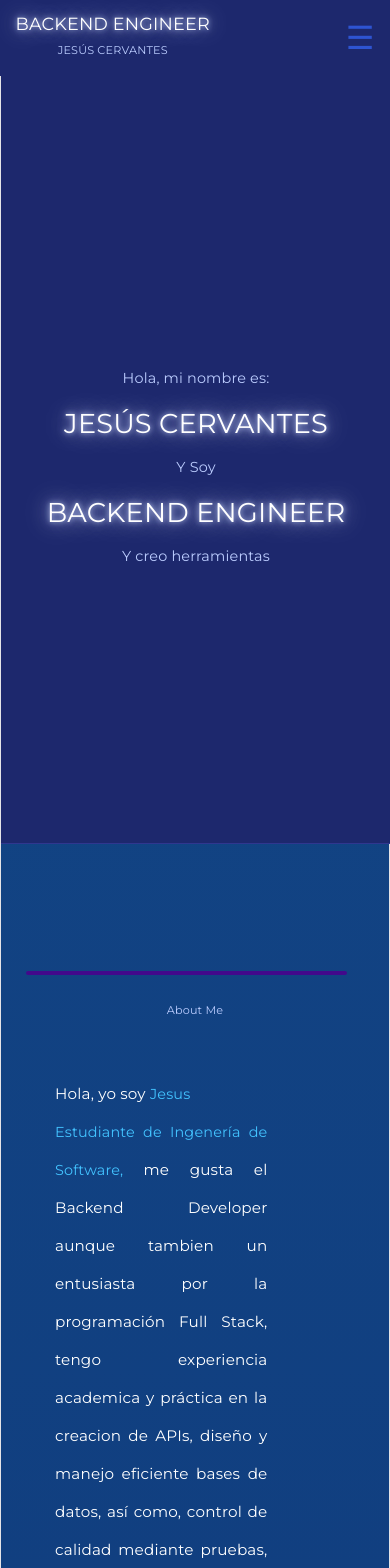
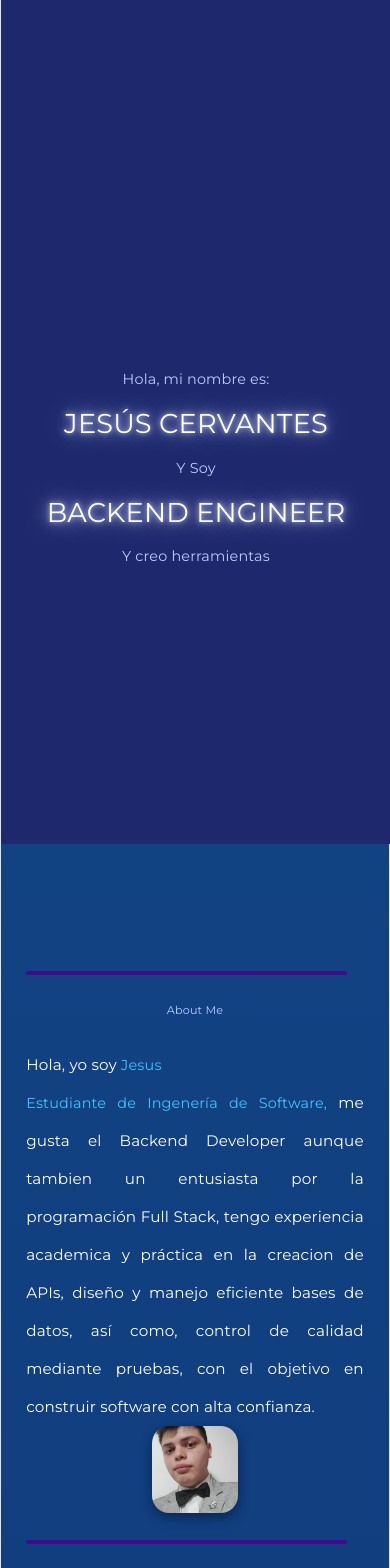
Before and after one commit to Divinepath6/Portafolio-Web, a React (Vite) app: page / in a window 390 px wide. Shown: the top 1568 px of the page. Built offline with nearby package versions, Linux system fonts and the light colour scheme.

Commit message:
Cambios, ya casi

```diff
--- a/src/css/principal.css
+++ b/src/css/principal.css
@@ -137,6 +137,8 @@ body {
   gap: .8rem;
   width: 100%;
   height: fit-content;
+  background: transparent;
+  background-color:  transparent;
 }
 
 .contenedor-menu.menu-sticky {
@@ -150,9 +152,8 @@ body {
   align-items: center;
   padding: 1% 3%;
   box-sizing: border-box;
-  background: var(--color-menu);
-  backdrop-filter: blur(12px);
-  -webkit-backdrop-filter: blur(12px);
+  background: transparent;
+  background-color:  transparent;
   z-index: 1000;
 }
 
@@ -320,7 +321,6 @@ body {
   gap: 2%;
   width: 100%;
 }
-
 .columna-1 {
   width: 68%; /* Proporción equilibrada con respecto a la columna 2 */
   display: flex;
@@ -450,7 +450,13 @@ body {
 
 .menu-superior-mobile.visible {
   display: flex !important;
+
 }
+  .contenedor-menu.visible{
+    background: var(--color-menu);
+    background-color:  var(--color-menu);
+}
+
 .tarjeta-intro{
   width: 100vw;
   position: relative;
@@ -471,7 +477,7 @@ body {
   background: var(--color-menu);
   backdrop-filter: blur(12px);
   -webkit-backdrop-filter: blur(12px);
-  border-bottom: 1px solid rgba(99, 102, 241, 0.25);
+  border-bottom: 2% solid rgba(59, 1, 140, 0.607);
 
   gap: 1.5rem;
   padding: 6.5rem 3% 3% 3%;
@@ -496,7 +502,7 @@ body {
   .texto-intro-pequeño{
     font-size: clamp(0.9rem, 1.2vw, 1.1rem);
   }
-    .menu-derecha {
+  .menu-derecha {
     flex-direction: center;
     align-items:center;
     align-self: center;
@@ -539,6 +545,11 @@ body {
     width: 100% !important;
     height: auto !important;
   }
+    .tarjeta-tecnologia-sobre-mi{
+      padding: 0;
+      gap:0;
+      width: 100%;
+  }
 }
 
 /* Celulares y tablets pequeñas (ancho menor o igual a 768px) */
@@ -547,14 +558,13 @@ body {
     flex-direction: column-reverse;
     height:max-content;
   }
-  .menu-superior-mobile {
-    display: flex !important;
-  }
+
   .contenedor-menu.menu-sticky {
     padding: 3% 4%;
     flex-direction: column;
     gap: 0.8rem;
   }
+
   .menu-izquierda {
     align-items: center;
     text-align: center;
--- a/src/react/PantallaPrincipal.tsx
+++ b/src/react/PantallaPrincipal.tsx
@@ -91,7 +91,7 @@ function PantallaPrincipal() {
     }
     return (
         <>
-            <div className="contenedor-menu menu-sticky">
+            <div className= {`contenedor-menu menu-sticky ${mostrarInfoMenu ? 'visible' : ''}`}>
                <div className={`menu-superior-mobile ${mostrarInfoMenu ? 'visible' : ''}`}>
                     <div className="menu-izquierda">
                         <span className="texto-principal"> BACKEND ENGINEER </span>
@@ -128,7 +128,7 @@ function PantallaPrincipal() {
 
             <div className='contenedor-cuerpo'>
                 <div className='separacion-linea ' />
-                <span className="texto-nombre">About Me </span>
+                <span className="texto-nombre">About Me</span>
                 <div className='tarjeta-tecnologia-sobre-mi'>
                     <img
                         src={Foto}
```
